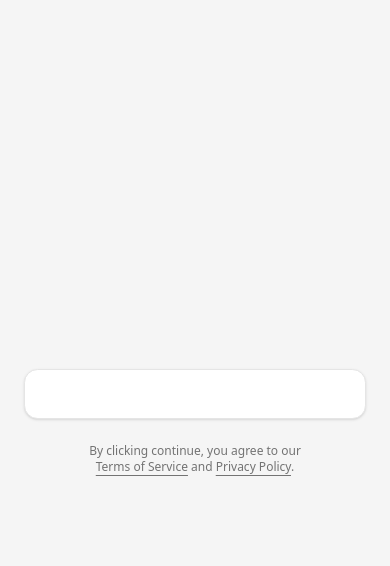
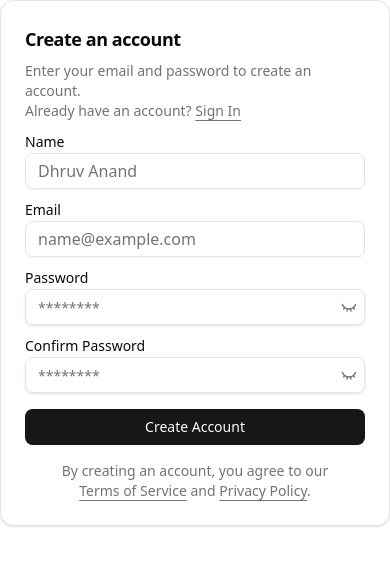
Before and after one commit to iDCoded/iiitn-website, a React (Vite) app in the folder iiitn-website/: page /login in a window 390 px wide. Shown: the top 566 px of the page. Built offline with nearby package versions, Linux system fonts and the light colour scheme.

Commit message:
Refactor Login and Signup components to use Card layout and enhance user messaging

```diff
--- a/iiitn-website/src/components/auth/login.tsx
+++ b/iiitn-website/src/components/auth/login.tsx
@@ -1,12 +1,33 @@
-import { LoginForm } from "@/components/form/login-form";
+import { Card } from "../ui/card";
+import { LoginForm } from "../form/sign-in/components/login-form";
 
 function Login() {
 	return (
-		<div className="flex min-h-svh flex-col items-center justify-center bg-muted p-6 md:p-10">
-			<div className="w-full max-w-sm md:max-w-3xl">
-				<LoginForm />
+		<Card className="p-6">
+			<div className="flex flex-col space-y-2 text-left">
+				<h1 className="text-2xl font-semibold tracking-tight">Login</h1>
+				<p className="text-sm text-muted-foreground">
+					Enter your email and password below <br />
+					to log into your account
+				</p>
 			</div>
-		</div>
+			<LoginForm />
+			<p className="mt-4 px-8 text-center text-sm text-muted-foreground">
+				By clicking login, you agree to our{" "}
+				<a
+					href="/terms"
+					className="underline underline-offset-4 hover:text-primary">
+					Terms of Service
+				</a>{" "}
+				and{" "}
+				<a
+					href="/privacy"
+					className="underline underline-offset-4 hover:text-primary">
+					Privacy Policy
+				</a>
+				.
+			</p>
+		</Card>
 	);
 }
 
--- a/iiitn-website/src/components/auth/signup.tsx
+++ b/iiitn-website/src/components/auth/signup.tsx
@@ -1,12 +1,41 @@
-import { SignupForm } from "../form/signup-form";
+import { Link } from "react-router-dom";
+import { SignUpForm } from "../form/sign-up/components/sign-up-form";
+import { Card } from "../ui/card";
 
 function Signup() {
 	return (
-		<div className="flex min-h-svh flex-col items-center justify-center bg-muted p-6 md:p-10">
-			<div className="w-full max-w-sm md:max-w-3xl">
-				<SignupForm />
+		<Card className="p-6">
+			<div className="mb-2 flex flex-col space-y-2 text-left">
+				<h1 className="text-lg font-semibold tracking-tight">
+					Create an account
+				</h1>
+				<p className="text-sm text-muted-foreground">
+					Enter your email and password to create an account. <br />
+					Already have an account?{" "}
+					<Link
+						to="/login"
+						className="underline underline-offset-4 hover:text-primary">
+						Sign In
+					</Link>
+				</p>
 			</div>
-		</div>
+			<SignUpForm />
+			<p className="mt-4 px-8 text-center text-sm text-muted-foreground">
+				By creating an account, you agree to our{" "}
+				<a
+					href="/terms"
+					className="underline underline-offset-4 hover:text-primary">
+					Terms of Service
+				</a>{" "}
+				and{" "}
+				<a
+					href="/privacy"
+					className="underline underline-offset-4 hover:text-primary">
+					Privacy Policy
+				</a>
+				.
+			</p>
+		</Card>
 	);
 }
 
```
